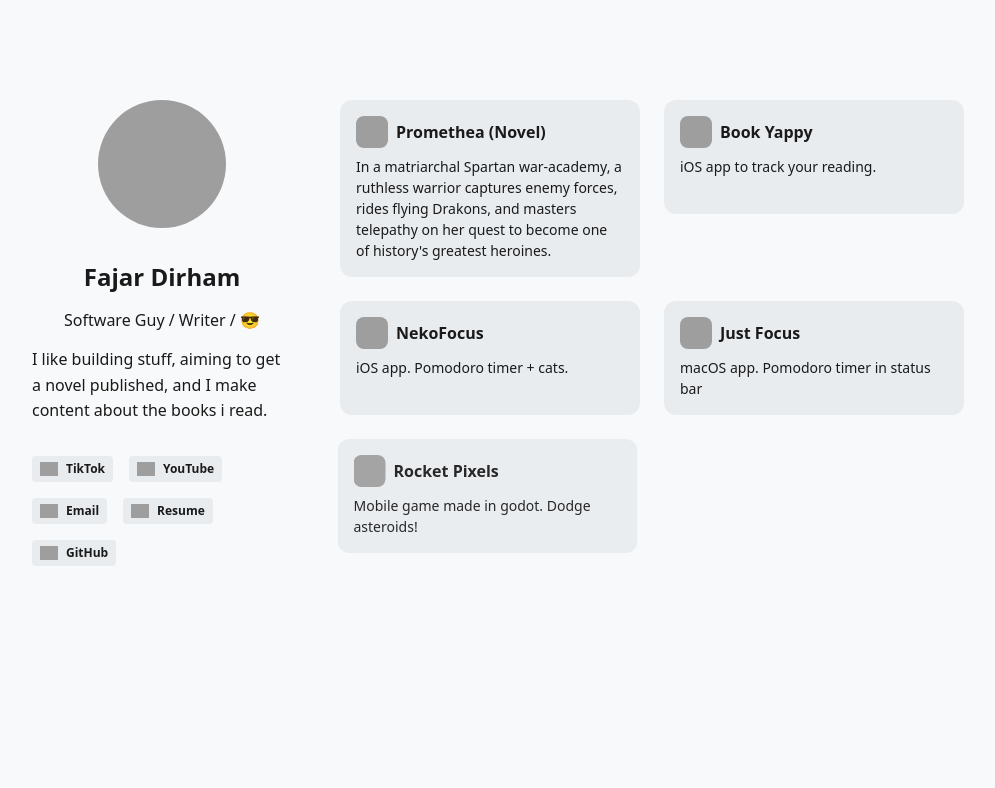
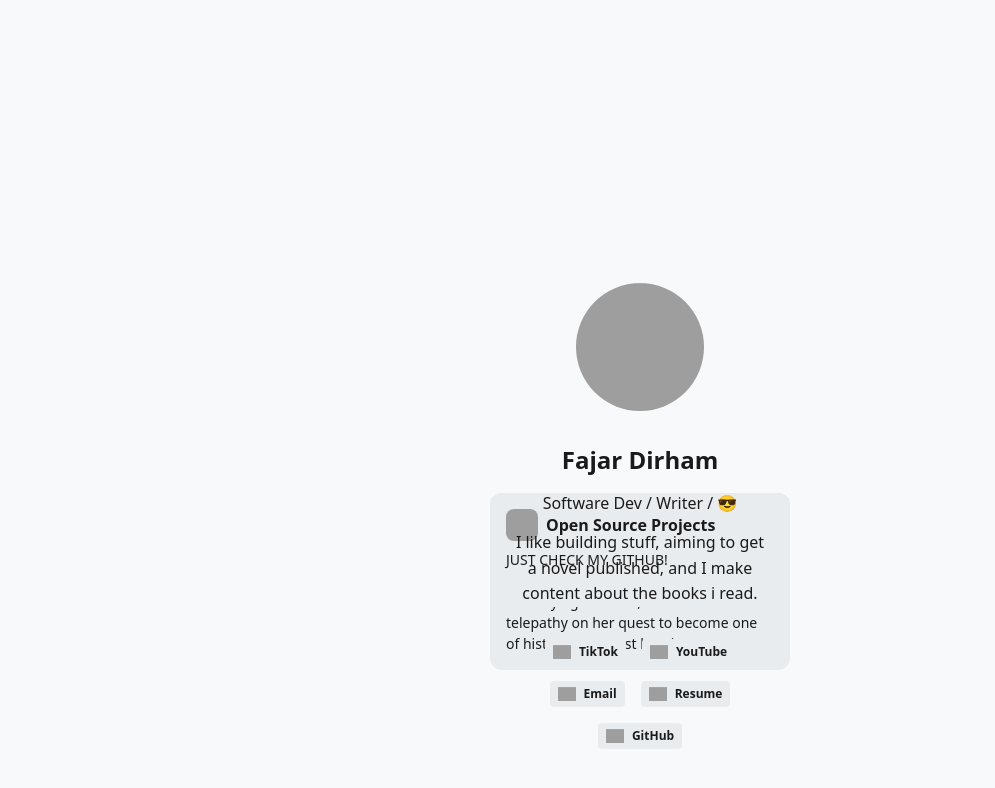
Before and after one commit to fDirham/fbd-website-jan-16, a React (Vite) app in the folder react-app/: page / in a window 1280 px wide. Shown: the top 788 px of the page, without its empty margins (0-995 px from the left). Built offline with nearby package versions, Linux system fonts and the light colour scheme; grey boxes are pictures that could not be loaded.

Commit message:
center scrolling animation

```diff
--- a/react-app/src/App.css
+++ b/react-app/src/App.css
@@ -15,6 +15,12 @@
   --bio-link-icon-size: 18px;
   --project-card-icon-size: 32px;
   --app-top-padding: 100px;
+
+  --orbit-radius: 450px;
+  --orbit-duration: 50s;
+  --circle-carousel-delay: 1s;
+  --carousel-stagger-interval: 0.5s;
+  --carousel-fade-in-duration: 1.2s;
 
   /* Light theme (default) */
   --color-bg: #f8f9fa;
@@ -58,17 +64,6 @@ body,
 }
 
 /* Keyframe Animations */
-@keyframes fadeInFromBottom {
-  from {
-    opacity: 0;
-    transform: translateY(60px);
-  }
-  to {
-    opacity: 1;
-    transform: translateY(0);
-  }
-}
-
 @keyframes fadeInFromLeft {
   from {
     opacity: 0;
@@ -89,6 +84,61 @@ body,
   }
 }
 
+/* Orbit animations - each card orbits while staying upright */
+@keyframes orbit0 {
+  from {
+    transform: rotate(0deg) translate(var(--orbit-radius)) rotate(-0deg);
+  }
+  to {
+    transform: rotate(360deg) translate(var(--orbit-radius)) rotate(-360deg);
+  }
+}
+
+@keyframes orbit60 {
+  from {
+    transform: rotate(60deg) translate(var(--orbit-radius)) rotate(-60deg);
+  }
+  to {
+    transform: rotate(420deg) translate(var(--orbit-radius)) rotate(-420deg);
+  }
+}
+
+@keyframes orbit120 {
+  from {
+    transform: rotate(120deg) translate(var(--orbit-radius)) rotate(-120deg);
+  }
+  to {
+    transform: rotate(480deg) translate(var(--orbit-radius)) rotate(-480deg);
+  }
+}
+
+@keyframes orbit180 {
+  from {
+    transform: rotate(180deg) translate(var(--orbit-radius)) rotate(-180deg);
+  }
+  to {
+    transform: rotate(540deg) translate(var(--orbit-radius)) rotate(-540deg);
+  }
+}
+
+@keyframes orbit240 {
+  from {
+    transform: rotate(240deg) translate(var(--orbit-radius)) rotate(-240deg);
+  }
+  to {
+    transform: rotate(600deg) translate(var(--orbit-radius)) rotate(-600deg);
+  }
+}
+
+@keyframes orbit300 {
+  from {
+    transform: rotate(300deg) translate(var(--orbit-radius)) rotate(-300deg);
+  }
+  to {
+    transform: rotate(660deg) translate(var(--orbit-radius)) rotate(-660deg);
+  }
+}
+
 /* Bio Section */
 .bio {
   display: flex;
@@ -97,7 +147,7 @@ body,
   gap: var(--spacing-sm);
   width: var(--bio-width);
   flex-shrink: 0;
-  animation: fadeInFromBottom 0.8s ease-out 0.2s;
+  animation: fadeIn 0.8s ease-out 0.2s;
   animation-fill-mode: backwards;
 }
 
@@ -131,8 +181,7 @@ body,
   line-height: 1.6;
   margin: 0;
   max-width: 400px;
-  animation: fadeIn 0.6s ease-out 1s;
-  animation-fill-mode: backwards;
+  text-align: center;
 }
 
 .bio__links {
@@ -142,6 +191,7 @@ body,
   gap: var(--spacing-sm);
   width: 100%;
   margin-top: var(--spacing-sm);
+  justify-content: center;
 }
 
 /* Bio Link Component */
@@ -157,8 +207,6 @@ body,
   font-weight: 700;
   transition: background-color 0.2s ease;
   flex-grow: 0;
-  animation: fadeInFromLeft 0.5s ease-out;
-  animation-fill-mode: backwards;
 }
 
 .bio-link:hover {
@@ -199,7 +247,8 @@ body,
   cursor: pointer;
   text-decoration: none;
   color: inherit;
-  animation: fadeInFromLeft 0.6s ease-out;
+  animation: fadeIn var(--carousel-fade-in-duration) ease-out
+    var(--circle-carousel-delay);
   animation-fill-mode: backwards;
 }
 
@@ -234,6 +283,155 @@ body,
   color: var(--color-text-primary);
   line-height: 1.5;
   margin: 0;
+}
+
+/* Desktop Circular Layout */
+@media (min-width: 771px) {
+  .app {
+    position: relative;
+    align-items: center;
+    justify-content: center;
+  }
+
+  .bio {
+    position: absolute;
+    top: 50%;
+    left: 50%;
+    transform: translate(-50%, -50%);
+    z-index: 10;
+    align-items: center;
+  }
+
+  .projects {
+    position: relative;
+    width: calc(var(--orbit-radius) * 2);
+    height: calc(var(--orbit-radius) * 2);
+    display: block;
+  }
+
+  /* Pause all cards when hovering over any card */
+  .projects:has(.project-card:hover) .project-card {
+    animation-play-state: paused;
+  }
+
+  .project-card {
+    position: absolute;
+    left: 50%;
+    top: 50%;
+    margin-left: -150px;
+    margin-top: -57px;
+    /* Fade in and start orbiting at the same time */
+    animation:
+      fadeIn var(--carousel-fade-in-duration) ease-out
+        var(--circle-carousel-delay) backwards,
+      orbit0 var(--orbit-duration) linear var(--circle-carousel-delay) infinite;
+  }
+
+  .project-card:nth-child(1) {
+    animation:
+      fadeIn var(--carousel-fade-in-duration) ease-out
+        var(--circle-carousel-delay) backwards,
+      orbit0 var(--orbit-duration) linear var(--circle-carousel-delay) infinite;
+  }
+
+  .project-card:nth-child(2) {
+    animation:
+      fadeIn var(--carousel-fade-in-duration) ease-out
+        calc(var(--circle-carousel-delay) + var(--carousel-stagger-interval))
+        backwards,
+      orbit60 var(--orbit-duration) linear
+        calc(var(--circle-carousel-delay) + var(--carousel-stagger-interval))
+        infinite;
+  }
+
+  .project-card:nth-child(3) {
+    animation:
+      fadeIn var(--carousel-fade-in-duration) ease-out
+        calc(
+          var(--circle-carousel-delay) + 2 * var(--carousel-stagger-interval)
+        )
+        backwards,
+      orbit120 var(--orbit-duration) linear
+        calc(
+          var(--circle-carousel-delay) + 2 * var(--carousel-stagger-interval)
+        )
+        infinite;
+  }
+
+  .project-card:nth-child(4) {
+    animation:
+      fadeIn var(--carousel-fade-in-duration) ease-out
+        calc(
+          var(--circle-carousel-delay) + 3 * var(--carousel-stagger-interval)
+        )
+        backwards,
+      orbit180 var(--orbit-duration) linear
+        calc(
+          var(--circle-carousel-delay) + 3 * var(--carousel-stagger-interval)
+        )
+        infinite;
+  }
+
+  .project-card:nth-child(5) {
+    animation:
+      fadeIn var(--carousel-fade-in-duration) ease-out
+        calc(
+          var(--circle-carousel-delay) + 4 * var(--carousel-stagger-interval)
+        )
+        backwards,
+      orbit240 var(--orbit-duration) linear
+        calc(
+          var(--circle-carousel-delay) + 4 * var(--carousel-stagger-interval)
+        )
+        infinite;
+  }
+
+  .project-card:nth-child(6) {
+    animation:
+      fadeIn var(--carousel-fade-in-duration) ease-out
+        calc(
+          var(--circle-carousel-delay) + 5 * var(--carousel-stagger-interval)
+        )
+        backwards,
+      orbit300 var(--orbit-duration) linear
+        calc(
+          var(--circle-carousel-delay) + 5 * var(--carousel-stagger-interval)
+        )
+        infinite;
+  }
+
+  .project-card:hover {
+    width: 300px;
+    scale: 1.05;
+  }
+}
+
+/* Accessibility: Respect reduced motion preference */
+@media (prefers-reduced-motion: reduce) {
+  .project-card {
+    animation: none !important;
+  }
+
+  @media (min-width: 771px) {
+    .project-card:nth-child(1) {
+      transform: rotate(0deg) translate(var(--orbit-radius)) rotate(-0deg);
+    }
+    .project-card:nth-child(2) {
+      transform: rotate(60deg) translate(var(--orbit-radius)) rotate(-60deg);
+    }
+    .project-card:nth-child(3) {
+      transform: rotate(120deg) translate(var(--orbit-radius)) rotate(-120deg);
+    }
+    .project-card:nth-child(4) {
+      transform: rotate(180deg) translate(var(--orbit-radius)) rotate(-180deg);
+    }
+    .project-card:nth-child(5) {
+      transform: rotate(240deg) translate(var(--orbit-radius)) rotate(-240deg);
+    }
+    .project-card:nth-child(6) {
+      transform: rotate(300deg) translate(var(--orbit-radius)) rotate(-300deg);
+    }
+  }
 }
 
 /* Responsive Design */
--- a/react-app/src/App.tsx
+++ b/react-app/src/App.tsx
@@ -1,8 +1,39 @@
+import { useEffect } from 'react';
 import Bio from './components/Bio';
 import Projects from './components/Projects';
 import './App.css';
 
 function App() {
+  useEffect(() => {
+    // On desktop, scroll to center the circular layout
+    const scrollToCenter = () => {
+      const isDesktop = window.innerWidth > 770;
+
+      if (isDesktop) {
+        const appElement = document.querySelector('.app');
+        if (appElement) {
+          const appRect = appElement.getBoundingClientRect();
+          const appTop = appRect.top + window.scrollY;
+          const appHeight = appRect.height;
+          const windowHeight = window.innerHeight;
+
+          // Scroll to center the app vertically in the viewport
+          const scrollTarget = appTop + (appHeight / 2) - (windowHeight / 2);
+
+          window.scrollTo({
+            top: Math.max(0, scrollTarget),
+            behavior: 'smooth'
+          });
+        }
+      }
+    };
+
+    // Scroll after a short delay to ensure layout is calculated
+    const timeoutId = setTimeout(scrollToCenter, 100);
+
+    return () => clearTimeout(timeoutId);
+  }, []);
+
   return (
     <div className="app">
       <Bio />
--- a/react-app/src/components/Bio.tsx
+++ b/react-app/src/components/Bio.tsx
@@ -46,21 +46,18 @@ export default function Bio() {
     <div className="bio">
       <img src={HEADSHOT_IMAGE} alt="Fajar Dirham" className="bio__headshot" />
       <h1 className="bio__name">Fajar Dirham</h1>
-      <p className="bio__title">Software Guy / Writer / 😎</p>
+      <p className="bio__title">Software Dev / Writer / 😎</p>
       <p className="bio__description">
         I like building stuff, aiming to get a novel published, and I make
         content about the books i read.
       </p>
       <div className="bio__links">
-        {links.map((link, index) => (
+        {links.map((link) => (
           <BioLink
             key={link.label}
             icon={link.icon}
             label={link.label}
             href={link.href}
-            style={{
-              animationDelay: `${1.4 + index * 0.12}s`,
-            }}
           />
         ))}
       </div>
--- a/react-app/src/components/Projects.tsx
+++ b/react-app/src/components/Projects.tsx
@@ -9,6 +9,10 @@ import {
   GITHUB_ICON_WHITE,
 } from "../constants/images";
 import useTheme from "../contexts/theme/useTheme";
+
+// Animation timing constants (should match CSS variables)
+const CIRCLE_CAROUSEL_DELAY = 1; // seconds - matches --circle-carousel-delay
+const CAROUSEL_STAGGER_INTERVAL = 0.5; // seconds - matches --carousel-stagger-interval
 
 export default function Projects() {
   const { theme } = useTheme();
@@ -67,7 +71,7 @@ export default function Projects() {
           description={project.description}
           url={project.url}
           style={{
-            animationDelay: `${3 + index * 0.5}s`,
+            animationDelay: `${CIRCLE_CAROUSEL_DELAY + index * CAROUSEL_STAGGER_INTERVAL}s`,
           }}
         />
       ))}
```
Also changed, not shown: 1 other file (tests, documents, lock files or other folders).
